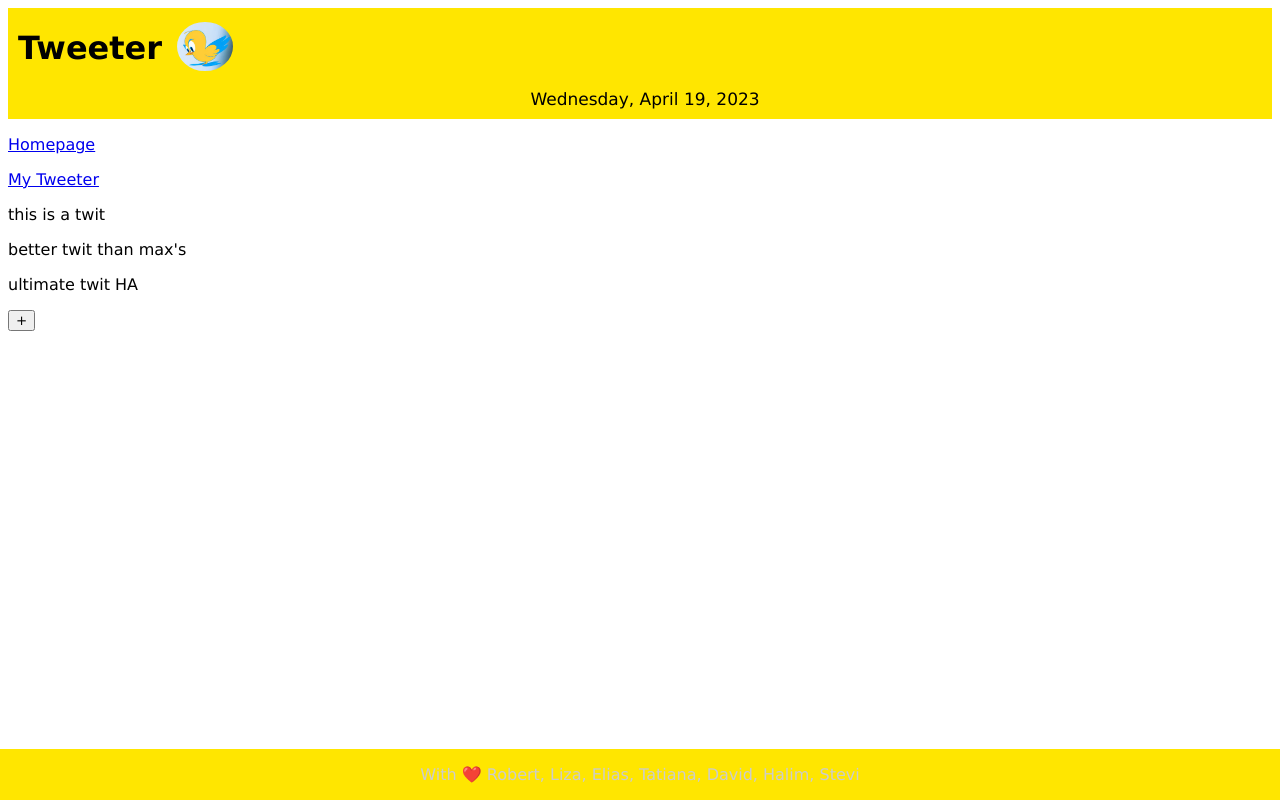
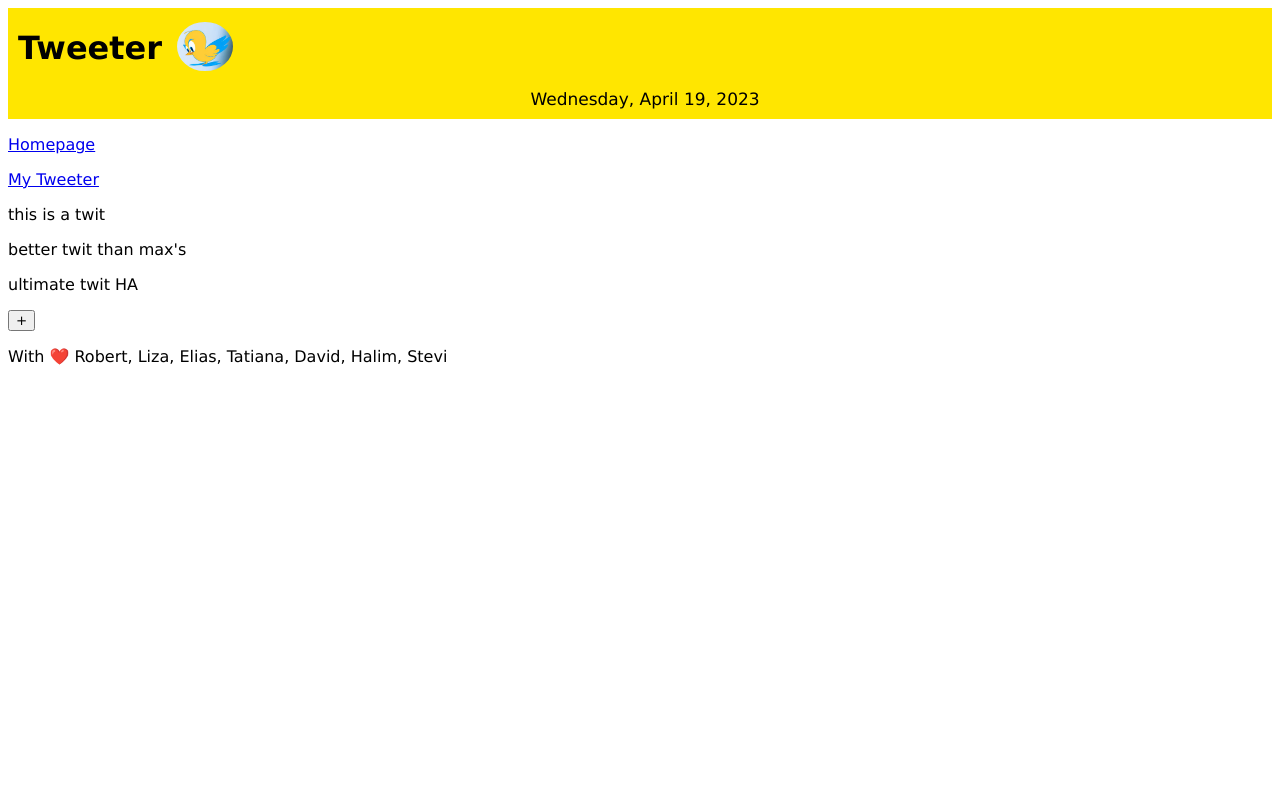
Before and after one commit to BobbyCharms/tweeter, a React (Vite) app in the folder client/: page / in a window 1280 px wide. Built offline with nearby package versions, Linux system fonts and the light colour scheme.

Commit message:
changed file names of footer to index and style.css

```diff
--- a/client/src/App.jsx
+++ b/client/src/App.jsx
@@ -2,7 +2,7 @@ import React, { useState } from 'react';
 import { ApolloClient, InMemoryCache, ApolloProvider, createHttpLink } from '@apollo/client';
 import { setContext } from '@apollo/client/link/context';
 import Header from "./components/header/Header";
-import Footer from "./components/Footer/Footer";
+import Footer from "./components/Footer";
 import Homepage from "./components/homepage/Homepage";
 
 // Construct our main GraphQL API endpoint
--- a/client/src/components/Footer/Footer.jsx
+++ b/client/src/components/Footer/index.jsx
@@ -1,5 +1,5 @@
 import React from "react";
-import footer from "../Footer/Footer.css";
+import footer from "../Footer";
 
 function Footer() {
     return(
--- a/client/src/components/Footer/Footer.css
+++ b/client/src/components/Footer/style.css
@@ -12,6 +12,6 @@ footer {
 
 footer p {
     text-align: center;
-    color: #ccc;
+    color: #b1adad;
     size: 25%;
 }
```
